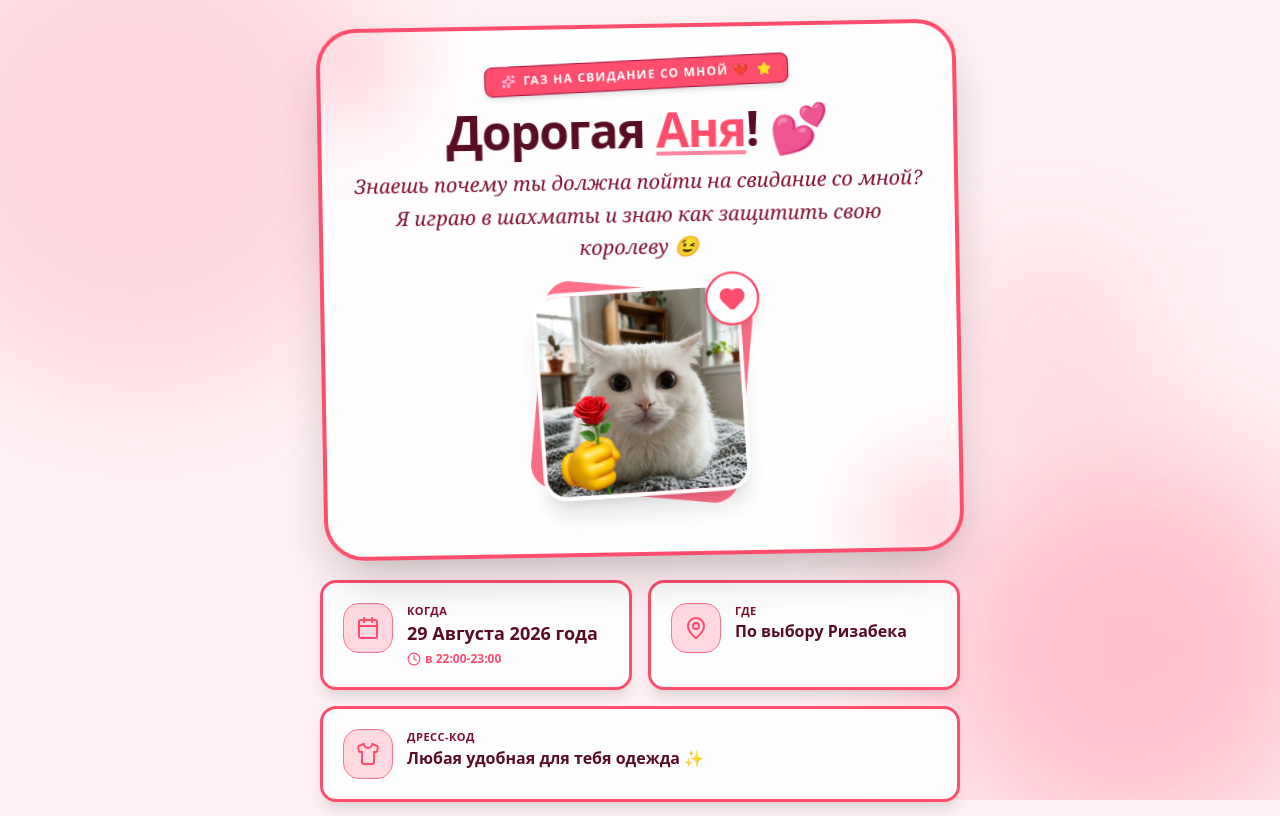
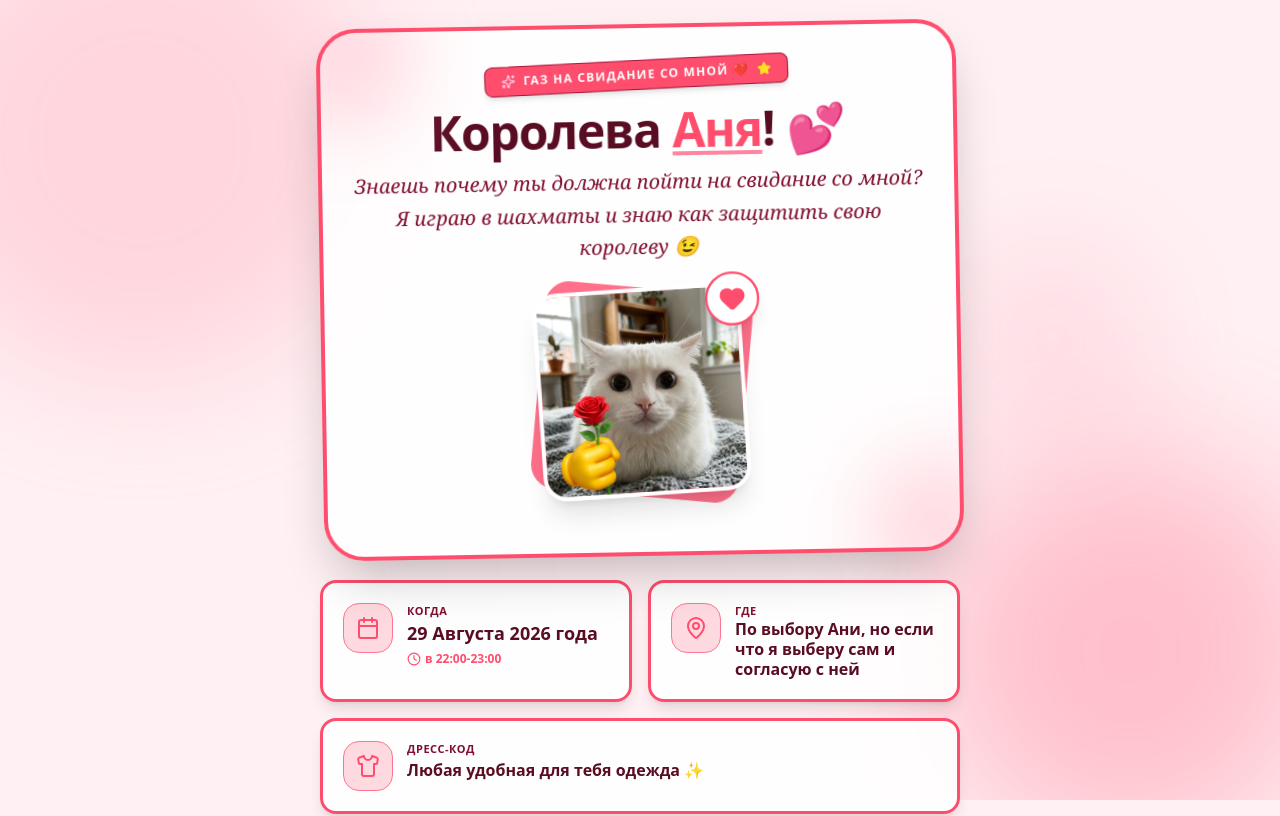
Before and after one commit to MoshniChel/Svidanie, a React (Vite) app: page / in a window 1280 px wide. Shown: the top 816 px of the page. Built offline with nearby package versions, Linux system fonts and the light colour scheme.

Commit message:
feat: update invitation details and greeting
Refine location phrasing, adjust date details layout, and update the greeting style to "Королева".

```diff
--- a/src/components/DateDetails.tsx
+++ b/src/components/DateDetails.tsx
@@ -40,7 +40,7 @@ export const DateDetails: React.FC<DateDetailsProps> = ({
           </div>
           <div className="min-w-0 flex-1">
             <div className="text-[11px] font-black uppercase text-[#800F2F] tracking-wider">Где</div>
-            <div className="font-extrabold text-[#590D22] text-base truncate">
+            <div className="font-extrabold text-[#590D22] text-base leading-tight">
               {invitation.locationName}
             </div>
             {invitation.locationAddress ? (
--- a/src/components/HeroCard.tsx
+++ b/src/components/HeroCard.tsx
@@ -34,7 +34,7 @@ export const HeroCard: React.FC<HeroCardProps> = ({
 
       {/* Main Heading */}
       <h2 className="text-3xl sm:text-5xl font-black text-[#590D22] tracking-tight mb-3">
-        Дорогая <span className="text-[#FF4D6D] underline decoration-[#FF85A1] underline-offset-4">{herName}</span>! 💕
+        Королева <span className="text-[#FF4D6D] underline decoration-[#FF85A1] underline-offset-4">{herName}</span>! 💕
       </h2>
 
       <p className="text-[#800F2F] font-serif italic text-base sm:text-xl max-w-xl mx-auto mb-6 leading-relaxed">
--- a/src/data/defaults.ts
+++ b/src/data/defaults.ts
@@ -36,7 +36,7 @@ export const DEFAULT_INVITATION: InvitationData = {
   herName: "Аня",
   dateStr: "29 Августа 2026 года",
   timeStr: "22:00-23:00",
-  locationName: "По выбору Ризабека",
+  locationName: "По выбору Ани, но если что я выберу сам и согласую с ней",
   locationAddress: "",
   locationMapUrl: "",
   dressCode: "Любая удобная для тебя одежда ✨",
```
